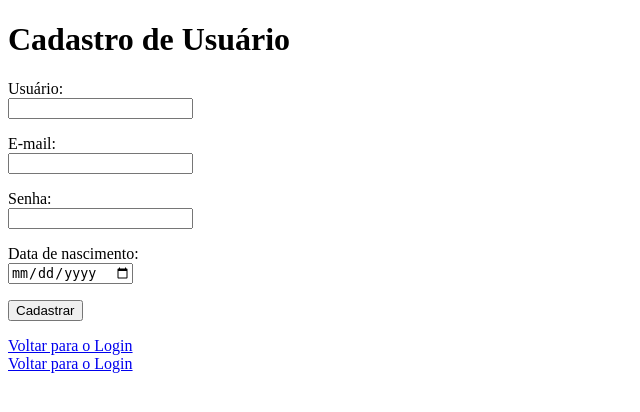
After one commit to ArthurLAvila/exercicios-de-html, a Flask app: page /cadastro in a window 1280 px wide. The commit adds this page. Shown: the top 412 px of the page, without its empty margins (0-640 px from the left). Run offline with Flask 3, Linux system fonts and the light colour scheme.

Commit message:
Exercício 5

```diff
--- a/projeto/app.py
+++ b/projeto/app.py
@@ -1,6 +1,53 @@
 from flask import Flask, render_template, request
 
 app = Flask(__name__)
+
+usuarios = []
+
+@app.route("/cadastro", methods=["GET", "POST"])
+def cadastro():
+
+    if request.method == "POST":
+
+        usuario = request.form["usuario"]
+        email = request.form["email"]
+        senha = request.form["senha"]
+        nascimento = request.form["nascimento"]
+
+        usuarios.append({
+            "usuario": usuario,
+            "email": email,
+            "senha": senha,
+            "nascimento": nascimento
+        })
+
+        return render_template(
+            "login.html",
+            mensagem="Usuário cadastrado com sucesso! Faça seu login."
+        )
+
+    return render_template("cadastro.html")
+
+@app.route("/login", methods=["GET", "POST"])
+def login():
+
+    if request.method == "POST":
+
+        usuario = request.form["usuario"]
+        senha = request.form["senha"]
+
+        for pessoa in usuarios:
+
+            if pessoa["usuario"] == usuario and pessoa["senha"] == senha:
+                return render_template("home.html")
+
+        return render_template(
+            "login.html",
+            mensagem="Usuário ou senha inválidos!"
+        )
+
+    return render_template("login.html")
+
 
 @app.route("/enviar", methods=["POST"])
 def enviar():
@@ -14,12 +61,5 @@ def index():
 def formulario():
     return render_template("formulario.html")
 
-@app.route("/enviar", methods=["POST"])
-def enviar():
-    nome = request.form["nome"]
-    email = request.form["email"]
-
-    return f"Nome: {nome}<br>E-mail: {email}"
-
 if __name__ == "__main__":
     app.run(debug=True)
--- /dev/null
+++ b/projeto/templates/cadastro.html
@@ -0,0 +1,58 @@
+<!DOCTYPE html>
+<html lang="pt-BR">
+
+<head>
+    <meta charset="UTF-8">
+    <meta name="viewport" content="width=device-width, initial-scale=1.0">
+    <title>Cadastro</title>
+</head>
+
+<body>
+
+    <header>
+        <h1>Cadastro de Usuário</h1>
+    </header>
+
+    <main>
+
+        {% if mensagem %}
+            <p>{{ mensagem }}</p>
+        {% endif %}
+
+        <form action="/cadastro" method="POST">
+
+            <p>
+                <label for="usuario">Usuário:</label><br>
+                <input type="text" id="usuario" name="usuario" required>
+            </p>
+
+            <p>
+                <label for="email">E-mail:</label><br>
+                <input type="email" id="email" name="email" required>
+            </p>
+
+            <p>
+                <label for="senha">Senha:</label><br>
+                <input type="password" id="senha" name="senha" required>
+            </p>
+
+            <p>
+                <label for="nascimento">Data de nascimento:</label><br>
+                <input type="date" id="nascimento" name="nascimento" required>
+            </p>
+
+            <p>
+                <input type="submit" value="Cadastrar">
+            </p>
+
+        </form>
+
+        <a href="/login">Voltar para o Login</a>
+
+    </main>
+
+    <a href="/login">Voltar para o Login</a>
+
+</body>
+
+</html>
--- a/projeto/templates/formulario.html
+++ b/projeto/templates/formulario.html
@@ -13,10 +13,7 @@
         <em>O método de envio do formulário define como os dados serão enviados ao servidor. Neste exemplo, é utilizado o método "post".</em>
     </p>
 
-    <form action="sucesso.html" method="get">
-
-
-        <form action="sucesso.html" method="get">
+    <form action="/enviar" method="POST">
         <p>
             <label for="nome">Nome:</label><br>
             <input type="text" id="nome" name="nome" required>
--- a/projeto/templates/index.html
+++ b/projeto/templates/index.html
@@ -19,6 +19,10 @@
 
             <p>
                 Bem-vindo! Esta é a página inicial do projeto. Aqui você pode acessar os exercícios desenvolvidos sobre Links, Imagens e Formulários em HTML.
+            </p>
+
+            <p>
+                <a href="/login">Ir para o Login</a>
             </p>
 
             <h2>Exercícios</h2>
```
Also changed, not shown: projeto/templates/home.html (added, +17 -0 lines), projeto/templates/login.html (added, +48 -0 lines).
